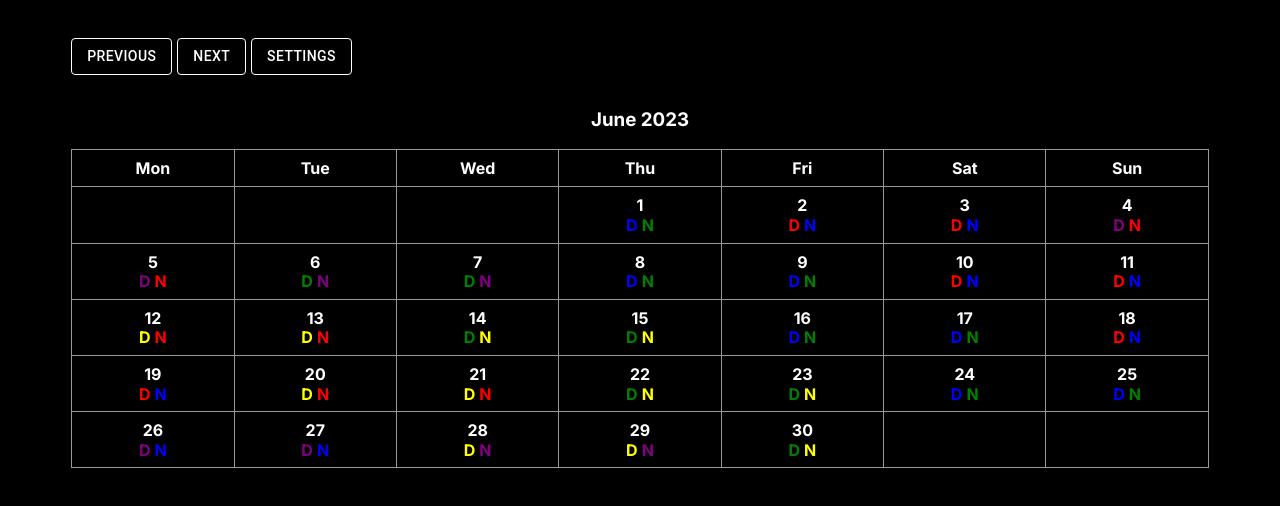
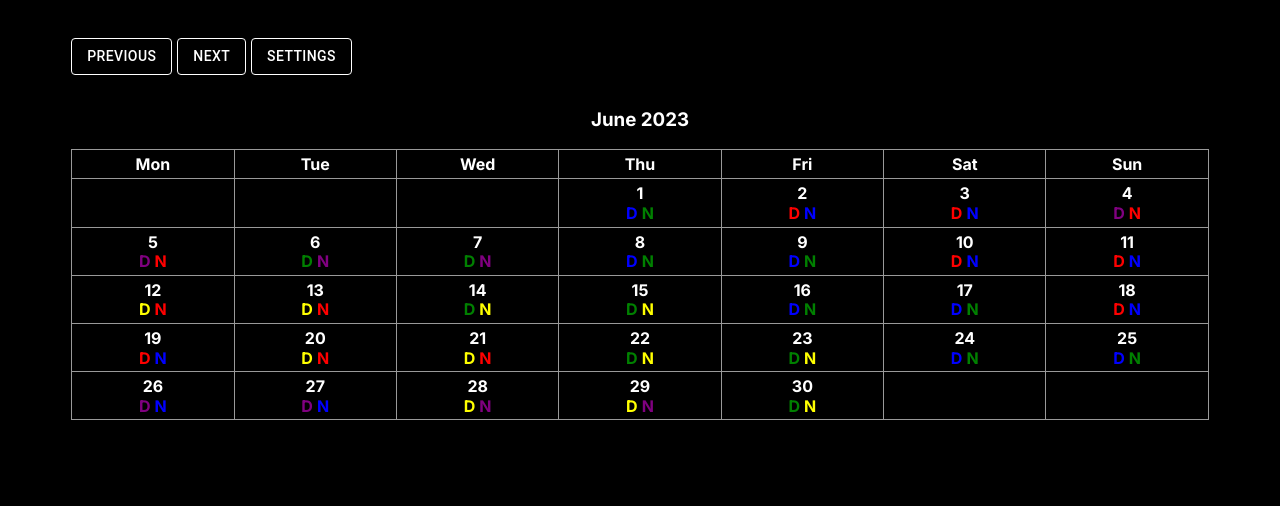
Before and after one commit to DarylPJ/Shift.Web, a Next.js app: page / in a window 1280 px wide. Shown: the top 506 px of the page. Built offline with nearby package versions, Linux system fonts and the light colour scheme.

Commit message:
💄 reduce shift cell padding

```diff
--- a/src/components/shiftCell.module.css
+++ b/src/components/shiftCell.module.css
@@ -1,6 +1,6 @@
 .cell {
     border: 1px solid #999;
-    padding: 0.5rem;
+    padding: 0.25rem;
     width: 10%;
   }
 
```
